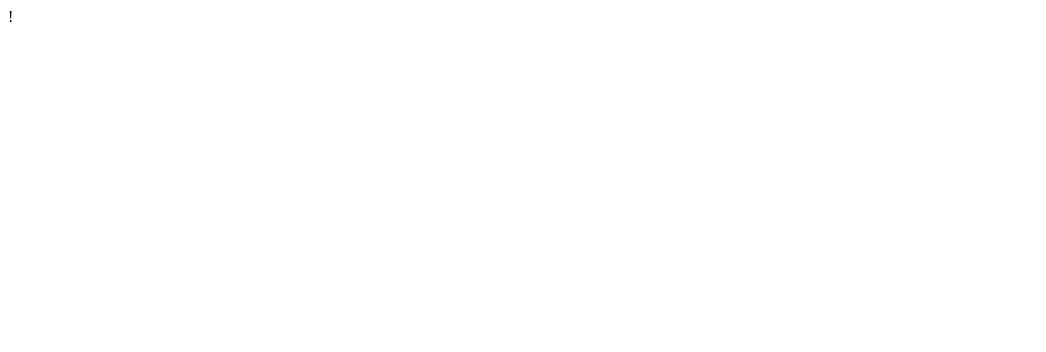
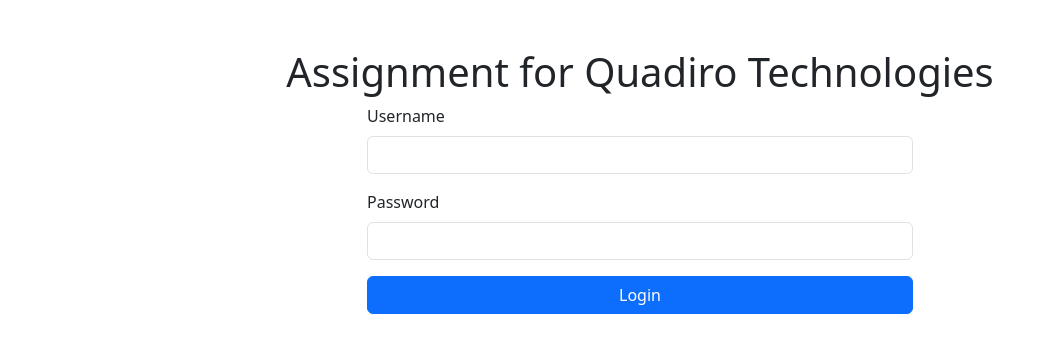
Before and after one commit to Gulshanhost07/car-management-system, a plain HTML site: page public/index.html in a window 1280 px wide. Shown: the whole page, without its empty margins (0-1046 px from the left). Drawn offline with nearby package versions, Linux system fonts and the light colour scheme.

Commit message:
Update index.html

```diff
--- a/public/index.html
+++ b/public/index.html
@@ -1 +1,30 @@
-!
+<!DOCTYPE html>
+<html lang="en">
+<head>
+    <meta charset="UTF-8">
+    <meta name="viewport" content="width=device-width, initial-scale=1.0">
+    <title>Login - Assignment for Quadiro Technologies</title>
+    <link href="https://cdn.jsdelivr.net/npm/bootstrap@5.3.0/dist/css/bootstrap.min.css" rel="stylesheet">
+</head>
+<body>
+    <div class="container mt-5">
+        <h1 class="text-center">Assignment for Quadiro Technologies</h1>
+        <div class="row justify-content-center">
+            <div class="col-md-6">
+                <form id="loginForm">
+                    <div class="mb-3">
+                        <label for="username" class="form-label">Username</label>
+                        <input type="text" class="form-control" id="username" required>
+                    </div>
+                    <div class="mb-3">
+                        <label for="password" class="form-label">Password</label>
+                        <input type="password" class="form-control" id="password" required>
+                    </div>
+                    <button type="submit" class="btn btn-primary w-100">Login</button>
+                </form>
+            </div>
+        </div>
+    </div>
+    <script src="/assets/js/main.js"></script>
+</body>
+</html>
```
